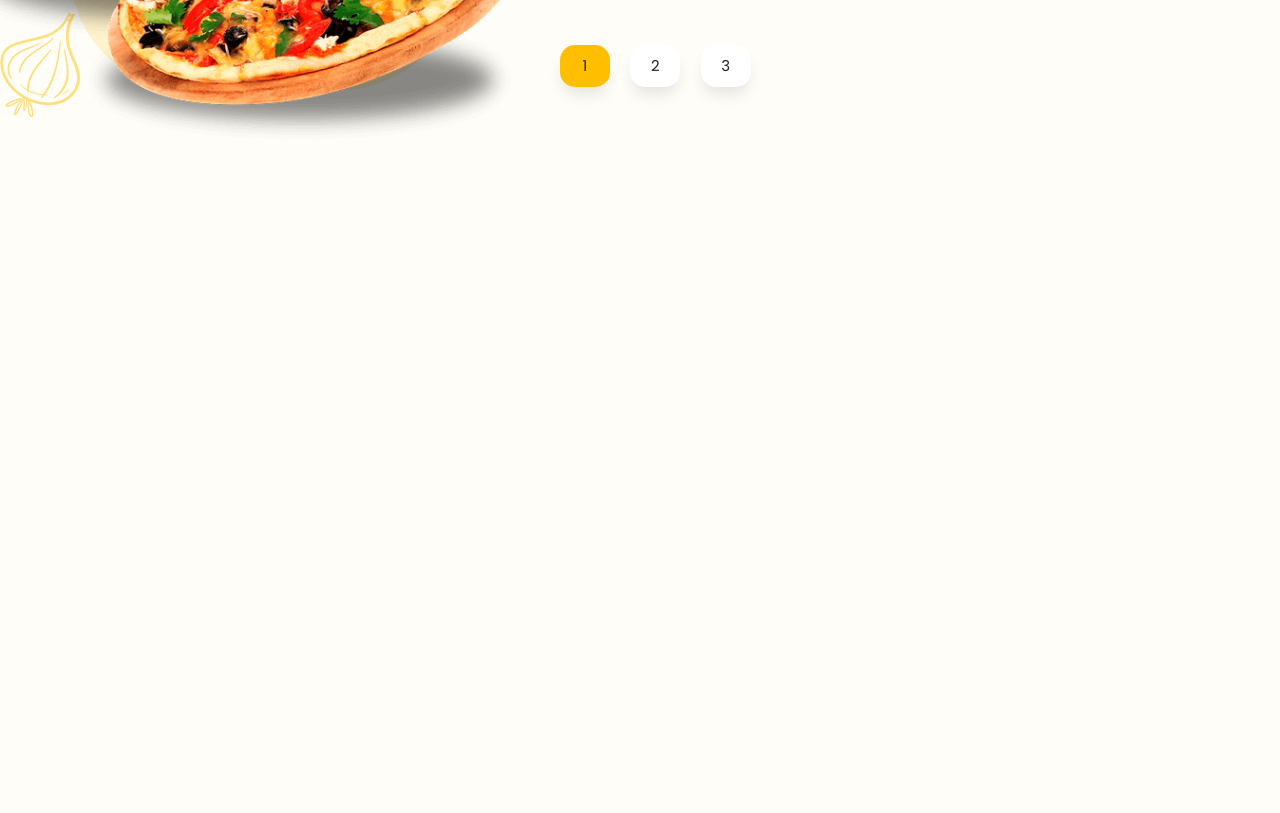
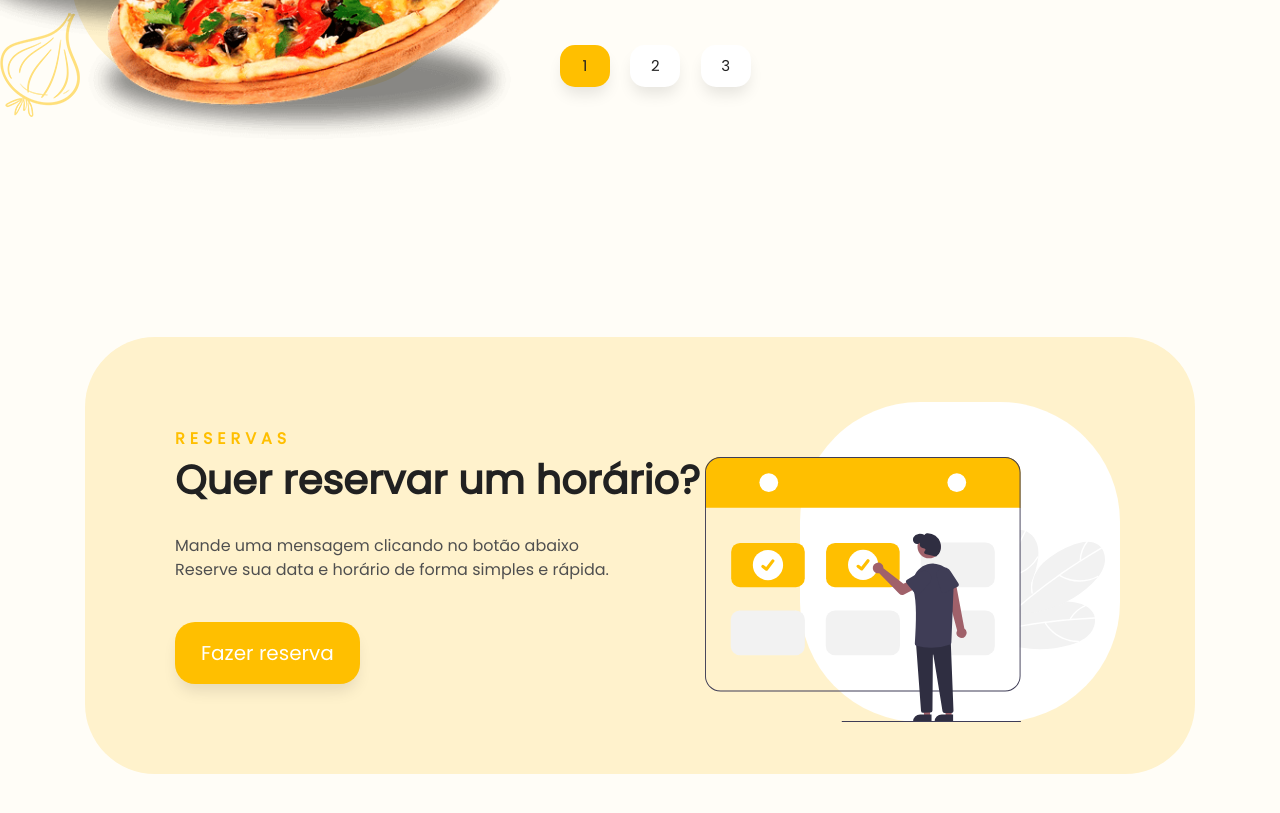
Before and after one commit to Viniiirj/ProjetoCardapio, a plain HTML site: page index.html in a window 1280 px wide. Shown: the part 2872-3685 px from the top of the page. Before the commit the page ends 3109 px from the top, so only its background shows below. Drawn offline with Linux system fonts and the light colour scheme; files whose address does not match are found by name.

Commit message:
Adicionado seção da reserva

```diff
--- a/css/main.css
+++ b/css/main.css
@@ -429,3 +429,29 @@ b {
     justify-content: center;
     align-items: end;
 }
+
+.reserva {
+    padding-top: 100px;
+    padding-bottom: 150px;
+}
+
+.card-secondary {
+    background-color: var(--color-secondary);
+    border-radius: 70px;
+    padding: 90px;
+}
+
+.card-reserva {
+    height: 320px;
+    width: 320px;
+    border-radius: 120px;
+    background-color: var(--color-white);
+    position: absolute;
+    right: 0;
+    top: -25px;
+
+}
+
+.reserva .img-banner img {
+    width: 100%!important;
+}
--- a/index.html
+++ b/index.html
@@ -380,7 +380,36 @@
     </section>
 
     <section class="reserva" id="reservas">
-
+        <div class="container">
+            <div class="row">
+                <div class="col-12">
+                    <div class="card-secondary">
+                        <div class="row">
+                            <div class="col-7">
+                                <span class="hint-title"><b>Reservas</b></span>
+                                <h1 class="title">
+                                    <b>Quer reservar um horário?</b>
+                                </h1>
+                                <p class="pr-5">
+                                    Mande uma mensagem clicando no botão abaixo
+                                    <br>
+                                    Reserve sua data e horário de forma simples e rápida.
+                                </p>
+                                <a href="#" class="btn btn-yellow mt-4">
+                                    Fazer reserva
+                                </a>
+                            </div>
+                            <div class="col-5">
+                                <div class="card-reserva"></div>
+                                <div class="d-flex img-banner">
+                                    <img src="img/icone-reserva.svg" alt="">
+                                </div>
+                            </div>
+                        </div>
+                    </div>
+                </div>
+            </div>
+        </div>
     </section>
 
     <footer>
```
